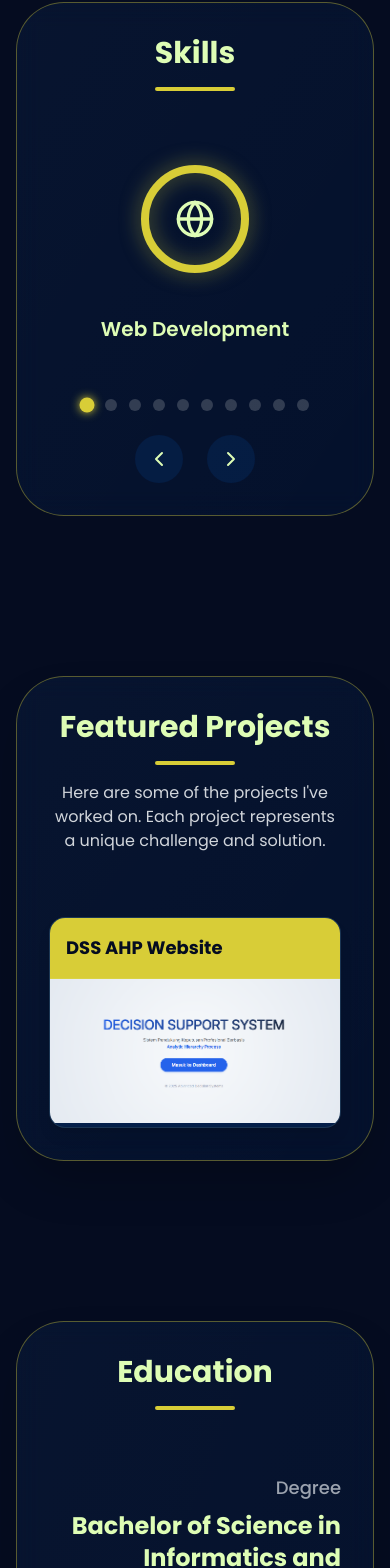
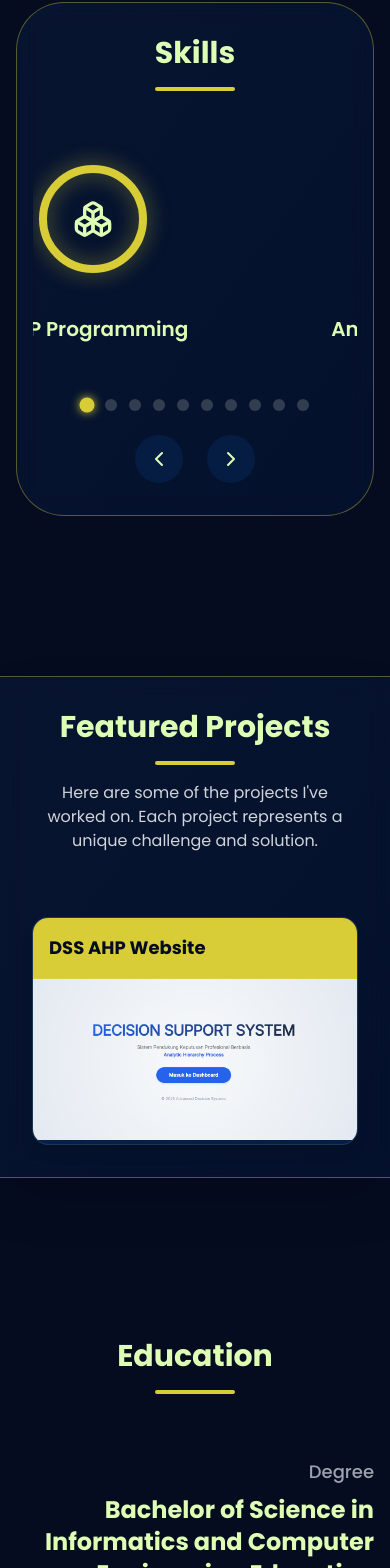
Before and after one commit to arzaidalbani14/Portofolio, a React (Vite) app: page / in a window 390 px wide. Shown: the part 1157-2725 px from the top of the page. Built offline with nearby package versions, Linux system fonts and the light colour scheme.

Commit message:
refactor(UI): update Skills icon and sections layout

```diff
--- a/src/components/sections/Education.jsx
+++ b/src/components/sections/Education.jsx
@@ -7,9 +7,7 @@ const Education = () => {
     return (
         <section id="education" className="py-20">
             <div className="max-w-7xl mx-auto px-4 sm:px-6 lg:px-8">
-                <div className="bg-secondary/10 backdrop-blur-md rounded-[3rem] p-8 md:p-16 border border-accent/40 shadow-2xl relative overflow-hidden">
-                    {/* Decorative gradient */}
-                    <div className="absolute top-0 left-0 w-full h-full bg-gradient-to-br from-white/5 to-transparent opacity-30 pointer-events-none" />
+                <div className="relative">
 
                     <motion.div
                         initial={{ opacity: 0, y: 20 }}
--- a/src/components/sections/Projects.jsx
+++ b/src/components/sections/Projects.jsx
@@ -88,8 +88,8 @@ const Projects = () => {
         <section id="projects" className="py-20 relative">
 
 
-            <div className="max-w-7xl mx-auto px-4 sm:px-6 lg:px-8 relative z-10">
-                <div className="bg-secondary/10 backdrop-blur-md rounded-[3rem] p-8 md:p-16 border border-accent/40 shadow-2xl relative overflow-hidden">
+            <div className="w-full relative z-10">
+                <div className="bg-secondary/10 backdrop-blur-md rounded-none p-8 md:p-16 border-y border-accent/40 shadow-2xl relative overflow-hidden">
                     {/* Decorative gradient */}
                     <div className="absolute top-0 left-0 w-full h-full bg-gradient-to-br from-white/5 to-transparent opacity-30 pointer-events-none" />
 
--- a/src/components/sections/Skills.jsx
+++ b/src/components/sections/Skills.jsx
@@ -11,7 +11,8 @@ import {
     Users,
     Sparkles,
     ChevronLeft,
-    ChevronRight
+    ChevronRight,
+    Microscope
 } from 'lucide-react';
 
 // Custom Git Icon - simple Y branch with dots
@@ -33,6 +34,9 @@ const GitIcon = ({ size = 24, className = "" }) => (
         <circle cx="18" cy="4" r="2.5" fill="currentColor" />
     </svg>
 );
+
+
+
 
 // Optimized SkillCircle - simplified animations
 const SkillCircle = React.memo(({ title, icon: Icon }) => {
@@ -83,7 +87,7 @@ const Skills = () => {
         { title: 'Web Development', icon: Globe },
         { title: 'Requirement Analysis', icon: ClipboardList },
         { title: 'OOP Programming', icon: Boxes },
-        { title: 'Analytical Thinking', icon: Brain },
+        { title: 'Analytical Thinking', icon: Microscope },
         { title: 'React Understanding', icon: Atom },
         { title: 'JavaScript Understanding', icon: Code2 },
         { title: 'Problem Solving', icon: Lightbulb },
@@ -112,6 +116,17 @@ const Skills = () => {
         window.addEventListener('resize', handleResize);
         return () => window.removeEventListener('resize', handleResize);
     }, []);
+
+    // Initialize mobile carousel to middle set position
+    useEffect(() => {
+        if (mobileScrollRef.current && itemsPerPage === 1) {
+            const container = mobileScrollRef.current;
+            const totalItems = originalSkills.length * 3;
+            const itemWidth = container.scrollWidth / totalItems;
+            // Start at the beginning of middle set
+            container.scrollLeft = originalSkills.length * itemWidth;
+        }
+    }, [originalSkills.length, itemsPerPage]);
 
     const nextSlide = useCallback(() => {
         if (isResetting) return;
@@ -146,10 +161,26 @@ const Skills = () => {
         if (!mobileScrollRef.current) return;
         const container = mobileScrollRef.current;
         const scrollLeft = container.scrollLeft;
-        const itemWidth = container.scrollWidth / originalSkills.length;
-        const newIndex = Math.round(scrollLeft / itemWidth);
-        if (newIndex !== mobileActiveIndex && newIndex >= 0 && newIndex < originalSkills.length) {
-            setMobileActiveIndex(newIndex);
+        // Use tripled list, so itemWidth is based on 3x skills
+        const totalItems = originalSkills.length * 3;
+        const itemWidth = container.scrollWidth / totalItems;
+        const rawIndex = Math.round(scrollLeft / itemWidth);
+        const normalizedIndex = rawIndex % originalSkills.length;
+
+        if (normalizedIndex !== mobileActiveIndex && normalizedIndex >= 0 && normalizedIndex < originalSkills.length) {
+            setMobileActiveIndex(normalizedIndex);
+        }
+
+        // Reset to middle set if scrolled too far (for seamless loop)
+        const middleStart = originalSkills.length * itemWidth;
+        const middleEnd = originalSkills.length * 2 * itemWidth;
+
+        if (scrollLeft < middleStart - itemWidth * 0.5) {
+            // Scrolled into first set, jump to middle
+            container.scrollLeft = scrollLeft + originalSkills.length * itemWidth;
+        } else if (scrollLeft > middleEnd - itemWidth * 0.5) {
+            // Scrolled into third set, jump to middle
+            container.scrollLeft = scrollLeft - originalSkills.length * itemWidth;
         }
     }, [mobileActiveIndex, originalSkills.length]);
 
@@ -183,29 +214,33 @@ const Skills = () => {
         requestAnimationFrame(animateScroll);
     }, []);
 
-    // Mobile navigation functions - scroll the container
+    // Mobile navigation functions - scroll the container (infinite loop)
     const mobileNextSlide = useCallback(() => {
         if (!mobileScrollRef.current) return;
         const container = mobileScrollRef.current;
-        const itemWidth = container.scrollWidth / originalSkills.length;
-        const newIndex = Math.min(mobileActiveIndex + 1, originalSkills.length - 1);
-        smoothScrollTo(container, newIndex * itemWidth);
-    }, [mobileActiveIndex, originalSkills.length, smoothScrollTo]);
+        const totalItems = originalSkills.length * 3;
+        const itemWidth = container.scrollWidth / totalItems;
+        // Just scroll forward, handleMobileScroll will reset if needed
+        smoothScrollTo(container, container.scrollLeft + itemWidth);
+    }, [originalSkills.length, smoothScrollTo]);
 
     const mobilePrevSlide = useCallback(() => {
         if (!mobileScrollRef.current) return;
         const container = mobileScrollRef.current;
-        const itemWidth = container.scrollWidth / originalSkills.length;
-        const newIndex = Math.max(mobileActiveIndex - 1, 0);
-        smoothScrollTo(container, newIndex * itemWidth);
-    }, [mobileActiveIndex, originalSkills.length, smoothScrollTo]);
+        const totalItems = originalSkills.length * 3;
+        const itemWidth = container.scrollWidth / totalItems;
+        // Just scroll backward, handleMobileScroll will reset if needed
+        smoothScrollTo(container, container.scrollLeft - itemWidth);
+    }, [originalSkills.length, smoothScrollTo]);
 
-    // Mobile go to specific slide
+    // Mobile go to specific slide (jumps to middle set position)
     const mobileGoToSlide = useCallback((index) => {
         if (!mobileScrollRef.current) return;
         const container = mobileScrollRef.current;
-        const itemWidth = container.scrollWidth / originalSkills.length;
-        smoothScrollTo(container, index * itemWidth);
+        const totalItems = originalSkills.length * 3;
+        const itemWidth = container.scrollWidth / totalItems;
+        // Go to index in middle set
+        smoothScrollTo(container, (originalSkills.length + index) * itemWidth);
     }, [originalSkills.length, smoothScrollTo]);
 
     return (
@@ -268,7 +303,7 @@ const Skills = () => {
                         </button>
                     </motion.div>
 
-                    {/* Mobile Carousel Container - Native scroll with snap */}
+                    {/* Mobile Carousel Container - Native scroll with tripled list for infinite loop */}
                     <motion.div
                         ref={mobileScrollRef}
                         onScroll={handleMobileScroll}
@@ -277,10 +312,11 @@ const Skills = () => {
                         viewport={{ once: true }}
                         transition={{ duration: 0.4, delay: 0.1 }}
                         className="md:hidden relative z-10 overflow-x-auto snap-x snap-mandatory scrollbar-hide -mx-4 px-4"
-                        style={{ scrollbarWidth: 'none', msOverflowStyle: 'none', scrollBehavior: 'smooth' }}
+                        style={{ scrollbarWidth: 'none', msOverflowStyle: 'none' }}
                     >
-                        <div className="flex gap-6 pb-4" style={{ width: `${originalSkills.length * 80}%` }}>
-                            {originalSkills.map((skill, index) => (
+                        <div className="flex gap-6 pb-4" style={{ width: `${originalSkills.length * 3 * 80}%` }}>
+                            {/* Tripled list for infinite scrolling */}
+                            {[...originalSkills, ...originalSkills, ...originalSkills].map((skill, index) => (
                                 <div
                                     key={`mobile-${skill.title}-${index}`}
                                     className="snap-center flex-shrink-0 w-[80vw] flex justify-center"
```
